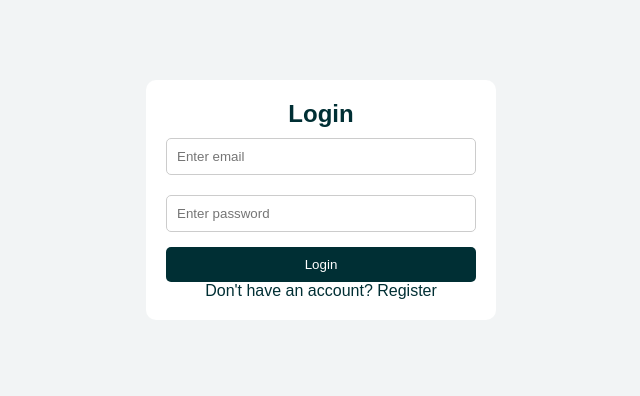
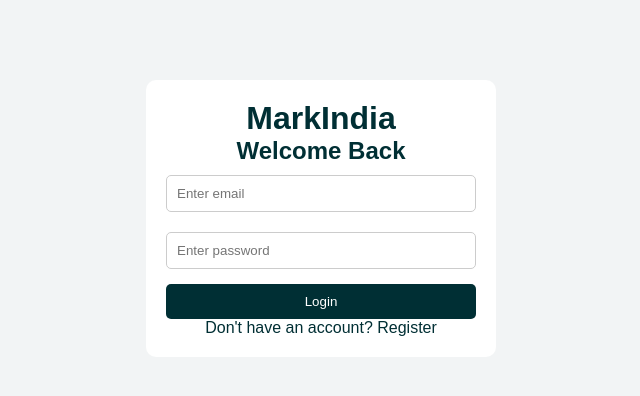
Before and after one commit to vasudevanm18/MarkIndia, a plain HTML site: page login.html in a window 1280 px wide. Shown: the whole page, without its empty margins (319-959 px from the left). Drawn offline with Linux system fonts and the light colour scheme.

Commit message:
Update login.html

```diff
--- a/login.html
+++ b/login.html
@@ -14,16 +14,19 @@
 
 <body>
 
-  <div class="auth-container">
-    <h2>Login</h2>
+  <div class="auth-container modern">
+  <h1 class="brand">MarkIndia</h1>
+  <h2>Welcome Back</h2>
 
-    <input type="email" id="email" placeholder="Enter email">
-    <input type="password" id="password" placeholder="Enter password">
+  <input type="email" id="email" placeholder="Enter email">
+  <input type="password" id="password" placeholder="Enter password">
 
-    <button onclick="login()">Login</button>
+  <button onclick="login()">Login</button>
 
-    <p>Don't have an account? <a href="register.html">Register</a></p>
-  </div>
+  <p class="switch">Don't have an account?
+    <a href="register.html">Register</a>
+  </p>
+</div>
 
   <!-- JS -->
   <script src="js/firebase.js"></script>
```
